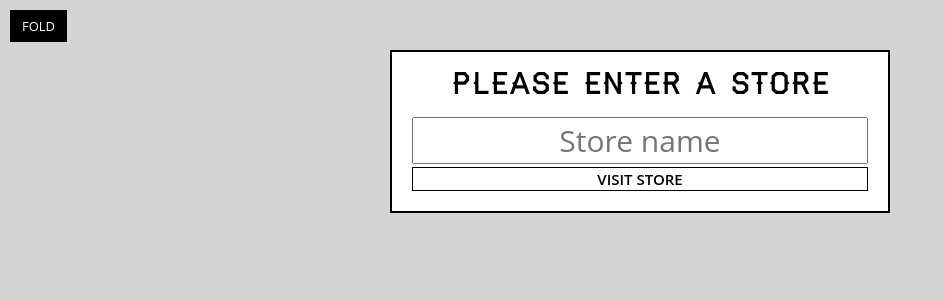
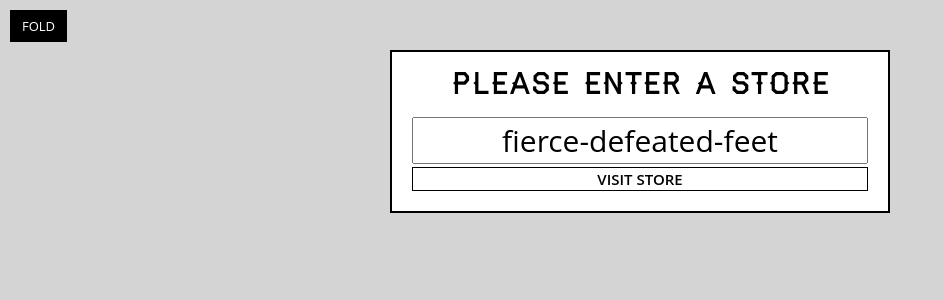
Before and after one commit to instantfred/catch-of-the-day, a React (Create React App) app: page / in a window 1280 px wide. Shown: the top 300 px of the page, without its empty margins (0-943 px from the left). Built offline with nearby package versions, Linux system fonts and the light colour scheme.

Commit message:
Call getFunName helper method

```diff
--- a/src/components/StorePicker.js
+++ b/src/components/StorePicker.js
@@ -1,6 +1,7 @@
 // its a good practice to name the components with the same class name
 // we'll always need to import react into our components
 import React from 'react';
+import { getFunName } from '../helpers';
 
 // every component is a class, components are basically elements that have the potencial to be repeated in the web page
 class StorePicker extends React.Component {
@@ -8,7 +9,7 @@
     return (
       <form className='store-selector'>
         <h2>Please enter a store</h2>
-        <input type='text' required placeholder='Store name' />
+        <input type='text' required placeholder='Store name' defaultValue={getFunName()} />
         <button type='submit'>Visit Store</button>
       </form>
     )
```
